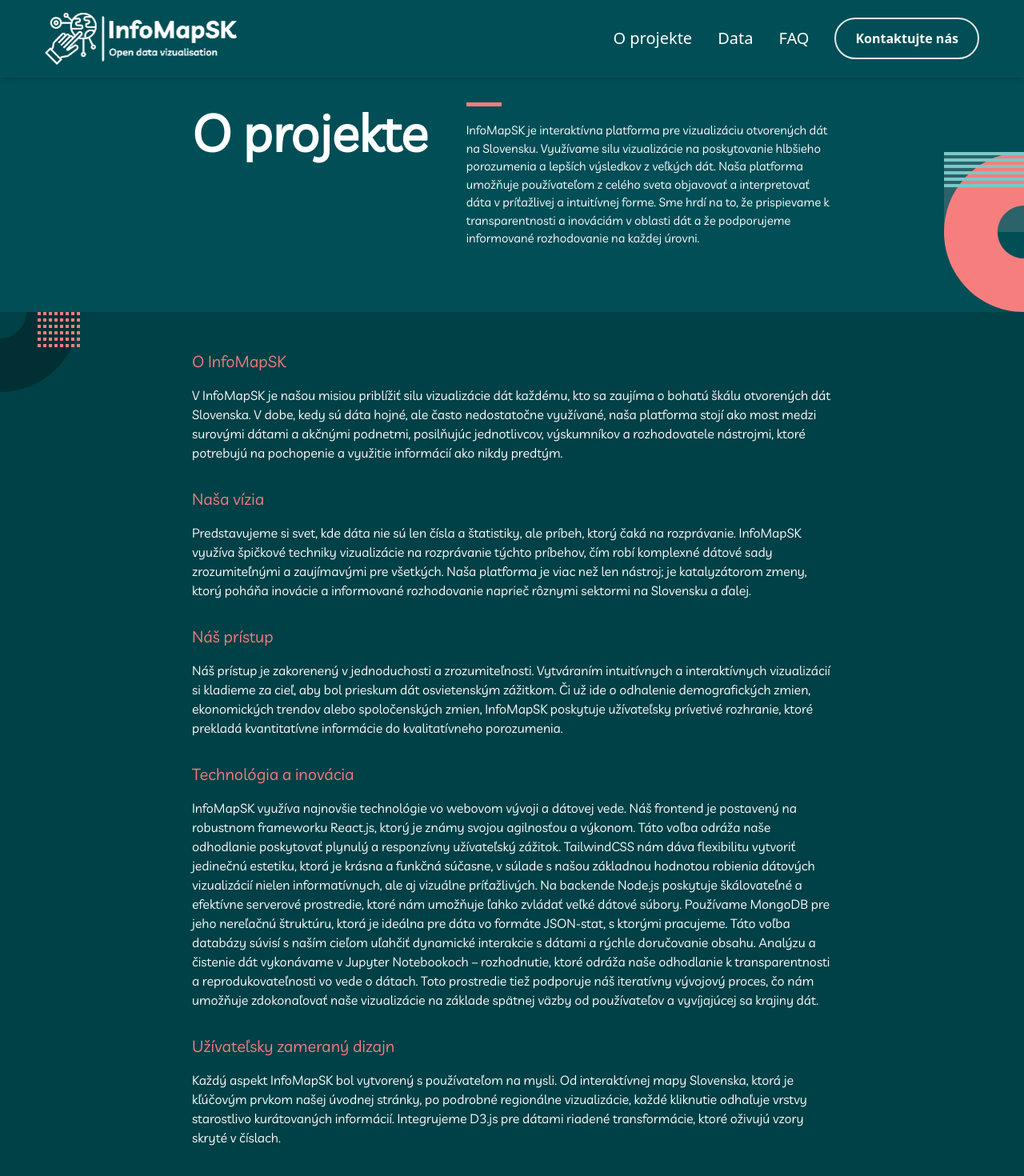
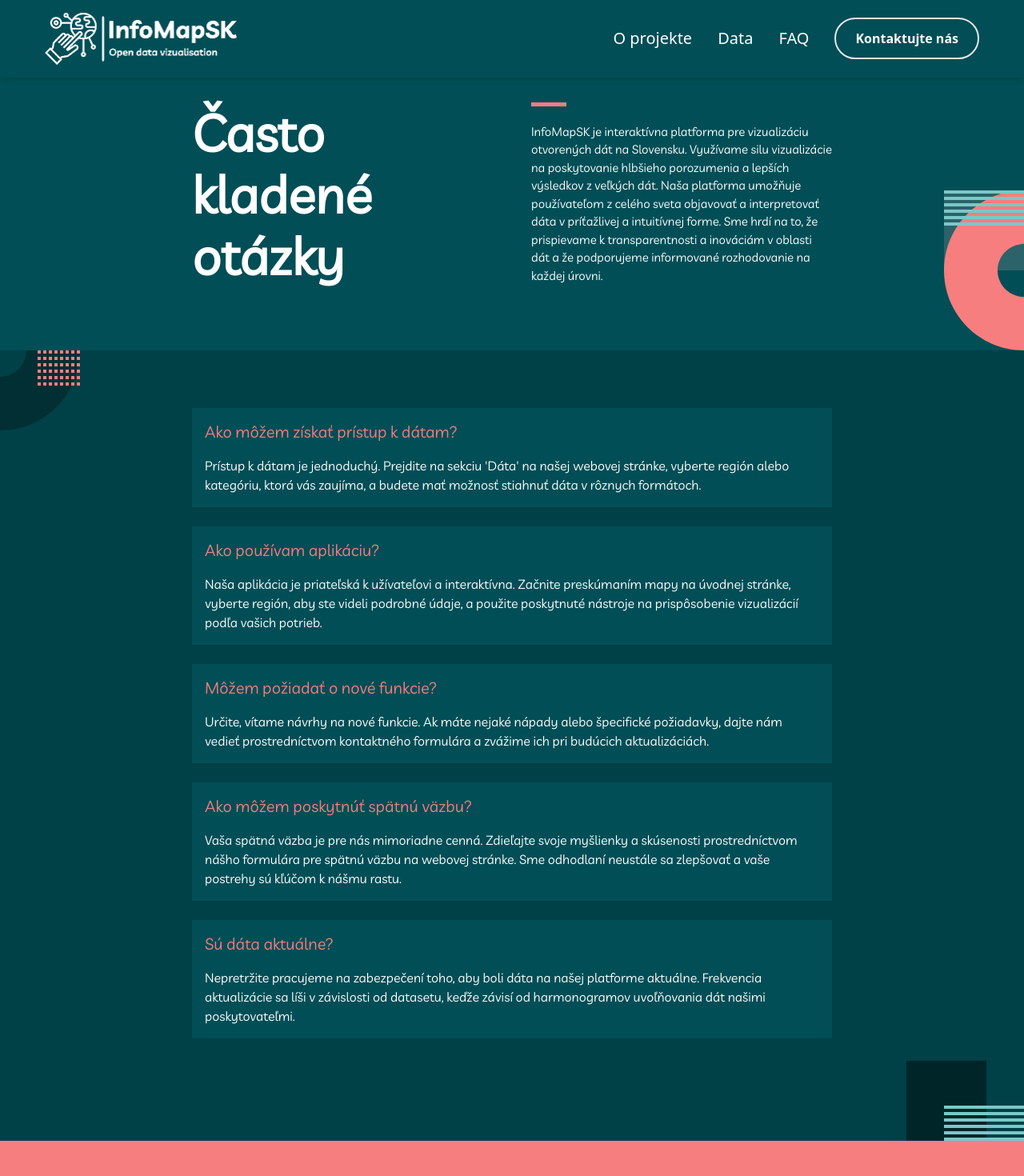
Before and after one commit to zsoolti8917/InfoMapSK-frontend, a React (Vite) app: page / in a window 1280 px wide. Shown: the top 1470 px of the page at 80% size. Built offline with nearby package versions, Linux system fonts and the light colour scheme.

Commit message:
Finished FAQ page

```diff
--- a/src/App.jsx
+++ b/src/App.jsx
@@ -1,10 +1,11 @@
 import Data from './pages/Data/Data.jsx'
 import Home from './pages/Home/Home.jsx'
 import About from './pages/About/About.jsx'
+import FAQ from './pages/FAQ/FAQ.jsx'
 function App() {
   return (
     <div>
-      <About />
+      <FAQ />
     </div>
   )
 }
--- a/src/pages/FAQ/FAQ.jsx
+++ b/src/pages/FAQ/FAQ.jsx
@@ -1,8 +1,18 @@
 import React from 'react'
-
+import Navbar from '../../components/Navbar'
+import Hero from './components/Hero'
+import Banner from '../../components/Banner'
+import Footer from '../../components/Footer'
+import Content from './components/Content'
 const FAQ = () => {
   return (
-    <div>FAQ</div>
+    <>
+    <Navbar />
+    <Hero />
+    <Content />
+    <Banner />
+    <Footer />
+    </>
   )
 }
 
--- /dev/null
+++ b/src/pages/FAQ/components/Content.jsx
@@ -0,0 +1,52 @@
+import React from 'react'
+import bgGraph1 from '../../../assets/bg-pattern-about-2-contact-1.svg'
+import bgGraph2 from '../../../assets/bg-pattern-home-4-about-3.svg'
+const Content = () => {
+  return (
+    <section className='bg-secondary-700 font-livvic text-primary-100 relative overflow-hidden'>
+        <div className='md:max-w-[500px] lg:max-w-[800px] desktop:max-w-container mx-auto pt-20 pb-28 px-6 text-center md:pt-12 md:pb-12 lg:text-left lg:pb-32 flex flex-col gap-6 md:px-0'>
+            <div></div>
+            <div className='bg-primary-700 px-4 py-4 desktop:px-12 desktop:py-8'>
+                <h3 className='text-xl text-primary-300'>
+                Ako môžem získať prístup k dátam?
+                </h3>
+                <p className='pt-4 '>
+                Prístup k dátam je jednoduchý. Prejdite na sekciu 'Dáta' na našej webovej stránke, vyberte región alebo kategóriu, ktorá vás zaujíma, a budete mať možnosť stiahnuť dáta v rôznych formátoch.
+                </p>
+            </div>
+            <div className='bg-primary-700 px-4 py-4 desktop:px-12 desktop:py-8'>
+                <h3 className='text-xl text-primary-300'>
+                Ako používam aplikáciu?                </h3>
+                <p className='pt-4 '>
+                Naša aplikácia je priateľská k užívateľovi a interaktívna. Začnite preskúmaním mapy na úvodnej stránke, vyberte región, aby ste videli podrobné údaje, a použite poskytnuté nástroje na prispôsobenie vizualizácií podľa vašich potrieb.              </p>
+            </div>
+            <div className='bg-primary-700 px-4 py-4 desktop:px-12 desktop:py-8'>
+                <h3 className='text-xl text-primary-300'>
+                Môžem požiadať o nové funkcie?              </h3>
+                <p className='pt-4 '>
+                Určite, vítame návrhy na nové funkcie. Ak máte nejaké nápady alebo špecifické požiadavky, dajte nám vedieť prostredníctvom kontaktného formulára a zvážime ich pri budúcich aktualizáciách.               </p>
+            </div>
+
+            <div className='bg-primary-700 px-4 py-4 desktop:px-12 desktop:py-8'>
+                <h3 className='text-xl text-primary-300'>
+                Ako môžem poskytnúť spätnú väzbu?                </h3>
+                <p className='pt-4 '>
+                Vaša spätná väzba je pre nás mimoriadne cenná. Zdieľajte svoje myšlienky a skúsenosti prostredníctvom nášho formulára pre spätnú väzbu na webovej stránke. Sme odhodlaní neustále sa zlepšovať a vaše postrehy sú kľúčom k nášmu rastu.                </p>
+            </div>
+
+            <div className='bg-primary-700 px-4 py-4 desktop:px-12 desktop:py-8'>
+                <h3 className='text-xl text-primary-300'>
+                Sú dáta aktuálne?                </h3>
+                <p className='pt-4 '>
+                Nepretržite pracujeme na zabezpečení toho, aby boli dáta na našej platforme aktuálne. Frekvencia aktualizácie sa líši v závislosti od datasetu, keďže závisí od harmonogramov uvoľňovania dát našimi poskytovateľmi.                </p>
+            </div>
+
+        </div>
+
+        <img src={bgGraph1} alt="" className='absolute top-[-100px] left-[-100px]'/>
+        <img src={bgGraph2} alt="" className='absolute bottom-0 right-0'/>
+    </section>
+  )
+}
+
+export default Content
--- /dev/null
+++ b/src/pages/FAQ/components/Hero.jsx
@@ -0,0 +1,19 @@
+import bgGraph from '../../../assets/bg-pattern-about-1-mobile-nav-1.svg'
+
+const Hero = () => {
+  return (
+    <section className='bg-primary-700 w-full md:min-h-fit min-h-96 md:pt-38 pt-32 relative z-[-1] overflow-hidden pb-32 lg:pb-20'>
+        <div className='max-w-[500px] lg:max-w-[800px] desktop:max-w-container m-auto text-primary-100 font-livvic flex flex-col gap-4 lg:gap-12 text-center px-4 lg:px-0 md:gap-8 lg:flex-row lg:text-left lg:gap-0'>
+            <h1 className='md:text-[64px] text-4xl font-bold md:leading-none lg:leading-[1.2] flex-grow lg:flex-[1]'>Často kladené otázky</h1>
+            <div className='flex items-center relative flex-grow lg:flex-[1]'>
+            <div className='absolute w-[44px] h-[5px] bg-primary-300 top-0 left-0 hidden lg:block'></div>
+            <p className='text-body2 pt-6'>InfoMapSK je interaktívna platforma pre vizualizáciu otvorených dát na Slovensku. Využívame silu vizualizácie na poskytovanie hlbšieho porozumenia a lepších výsledkov z veľkých dát. Naša platforma umožňuje používateľom z celého sveta objavovať a interpretovať dáta v príťažlivej a intuitívnej forme. Sme hrdí na to, že prispievame k transparentnosti a inováciám v oblasti dát a že podporujeme informované rozhodovanie na každej úrovni.</p>
+            </div>
+
+        </div>
+        <img src={bgGraph} alt="Graph" className='absolute right-[-100px] bottom-[-100px] md:bottom-0'/>
+    </section>
+  )
+}
+
+export default Hero
```
